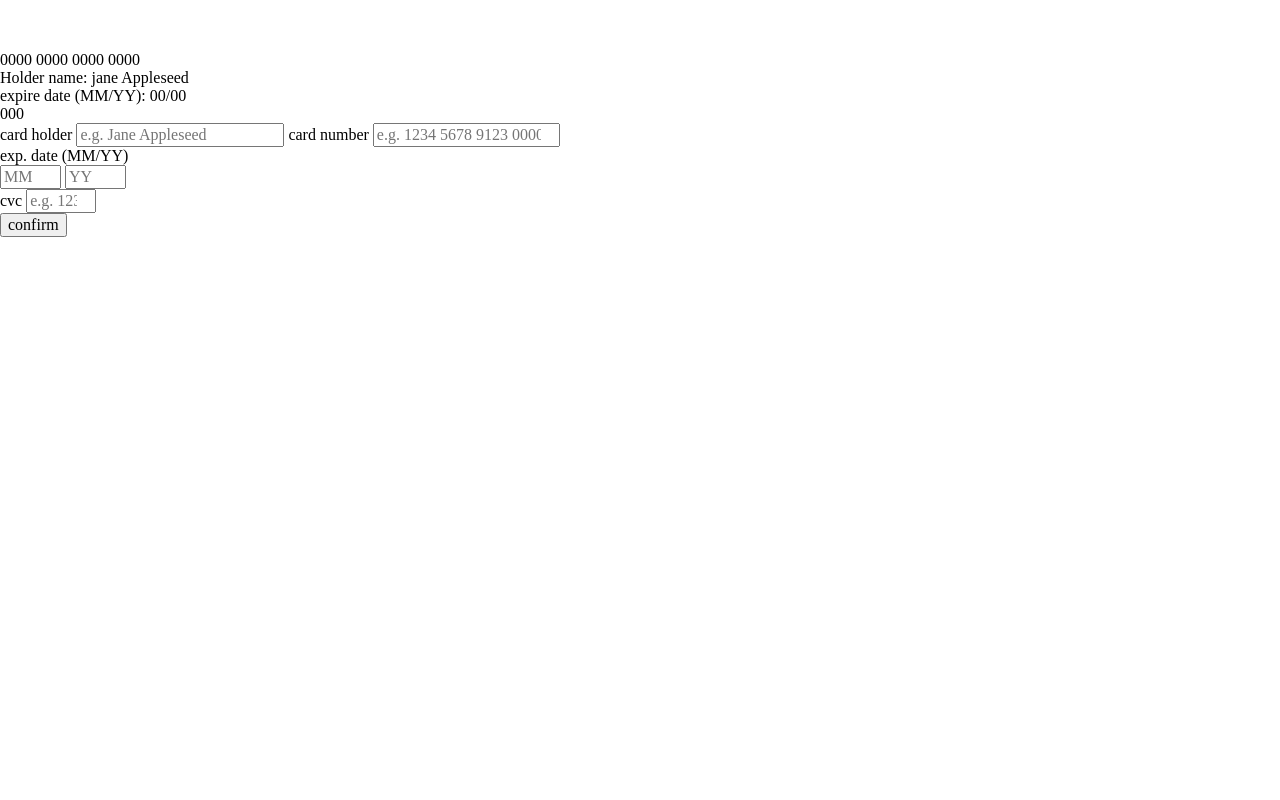
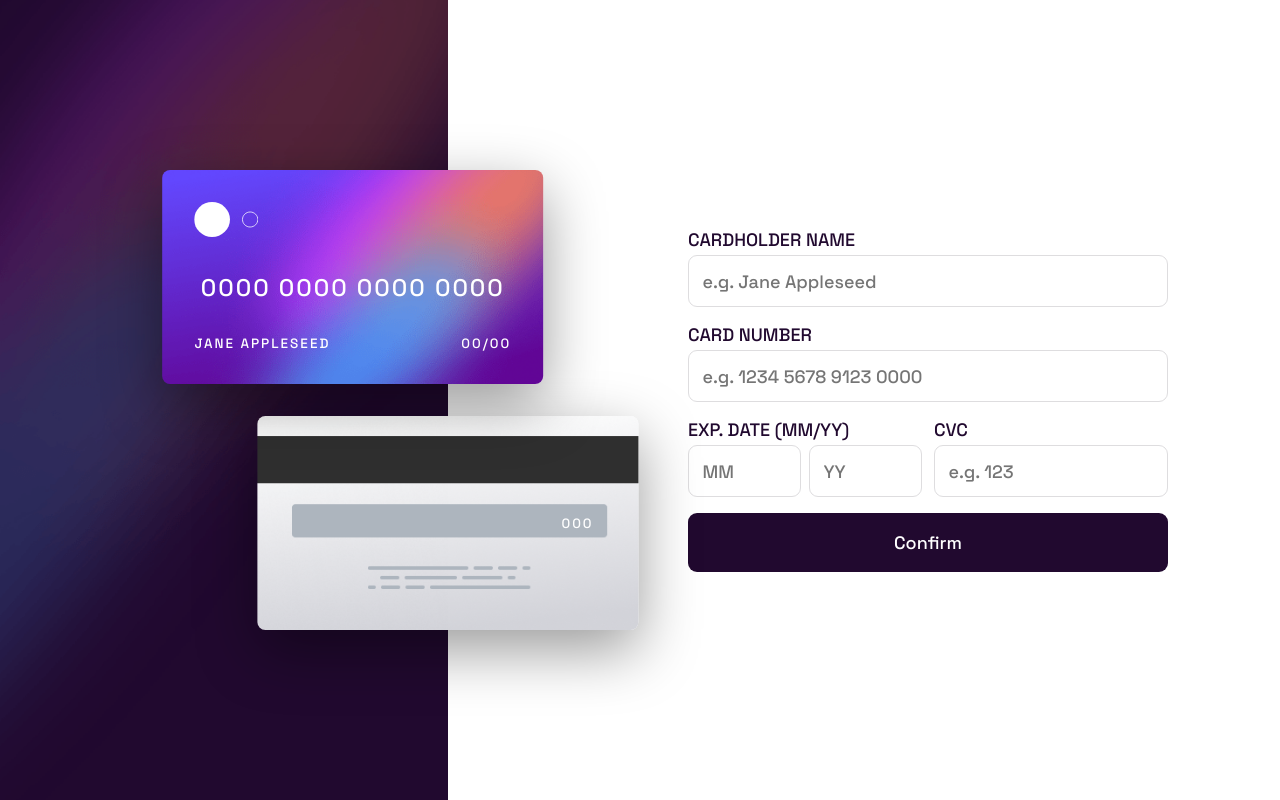
Before and after one commit to mohamedagina/card-details, a plain HTML site: page index.html in a window 1280 px wide. Drawn offline with Linux system fonts and the light colour scheme.

Commit message:
feat: Add component main styles

```diff
--- a/css/style.css
+++ b/css/style.css
@@ -20,8 +20,19 @@ ul {
 
 button,
 input,
-textarea {
+textarea,
+a {
   font: inherit;
+  color: inherit;
+}
+
+button {
+  text-transform: capitalize;
+  cursor: pointer;
+}
+
+input {
+  outline: none;
 }
 
 img {
@@ -37,8 +48,198 @@ img {
   --colors-dark-grayish-violet: hsl(279, 6%, 55%);
   --colors-very-dark-violet: hsl(278, 68%, 11%);
   --gradients-primary: linear-gradient(
-    to-right,
+    to right,
     hsl(249, 99%, 64%),
     hsl(278, 94%, 30%)
   );
 }
+
+body {
+  font: 500 0.875rem 'Space Grotesk', sans-serif;
+  color: var(--colors-very-dark-violet);
+}
+
+/* Utilities */
+.sr-only {
+  border: 0 !important;
+  clip: rect(1px, 1px, 1px, 1px) !important;
+  -webkit-clip-path: inset(50%) !important;
+  clip-path: inset(50%) !important;
+  height: 1px !important;
+  overflow: hidden !important;
+  margin: -1px !important;
+  padding: 0 !important;
+  position: absolute !important;
+  width: 1px !important;
+  white-space: nowrap !important;
+}
+
+.btn-primary {
+  border: none;
+  background-color: var(--colors-very-dark-violet);
+  color: var(--colors-white);
+  padding: 1em 1.5em;
+  border-radius: 0.5em;
+}
+
+.sub-text {
+  font-size: 0.75em;
+}
+
+.flex-container {
+  display: flex;
+  gap: 0.5rem;
+}
+/*-------------*/
+
+/* virtual Card Container */
+
+.vcard-container {
+  display: flex;
+  flex-direction: row-reverse;
+  text-transform: uppercase;
+  letter-spacing: 2px;
+  color: var(--colors-white);
+  background: url('../images/bg-main-mobile.png') no-repeat center/cover;
+  padding: 2rem 1rem 4rem;
+}
+
+.vcard {
+  aspect-ratio: 16/9;
+  width: min(420px, 85%);
+  border-radius: 0.5rem;
+  flex-shrink: 0;
+  box-shadow: 0 20px 60px rgba(0, 0, 0, 0.4);
+}
+
+.vcard.card-front {
+  transform: translate(82%, 58%);
+  display: flex;
+  flex-direction: column;
+  justify-content: flex-end;
+  gap: 1rem;
+  text-align: center;
+  padding: 1.25rem;
+  background: url('../images/bg-card-front.png') no-repeat center/cover;
+}
+
+.vcard.card-back {
+  background: url('../images/bg-card-back.png') no-repeat center/cover;
+}
+
+.vcard .vcard-logo {
+  margin-bottom: auto;
+  width: 20%;
+}
+
+.vcard.card-front .vcard-info {
+  display: flex;
+  justify-content: space-between;
+}
+
+.vcard-number {
+  white-space: nowrap;
+}
+
+.vcard.card-back .vcard-cvc {
+  float: right;
+  position: relative;
+  top: 50%;
+  right: calc(10% + 0.5em);
+  transform: translateY(-50%);
+}
+
+/*---------------*/
+
+/* Form Container */
+
+.form-container {
+  display: grid;
+  place-items: center;
+  padding: 6rem 1.5rem 3rem;
+  flex: 1;
+}
+
+.vcard-form {
+  display: flex;
+  flex-direction: column;
+  gap: 1rem;
+  width: min(480px, 100%);
+}
+
+.vcard-form label {
+  text-transform: uppercase;
+  width: 100%;
+}
+
+.vcard-form label input {
+  width: 100%;
+  margin-top: 0.25rem;
+  padding: 0.75em;
+  border-radius: 0.5em;
+  border: 1px solid var(--colors-light-grayish-violet);
+  transition: border-color 0.3s ease-in-out;
+}
+
+.vcard-form label input:focus {
+  background: linear-gradient(white, white) padding-box,
+    var(--gradients-primary) border-box;
+  border: 1px solid transparent;
+}
+
+.vcard-form .vcard-validation {
+  display: flex;
+  gap: 0.75rem;
+}
+/*----------------*/
+
+@media screen and (min-width: 370px) {
+  body {
+    font-size: 1rem;
+  }
+}
+
+@media screen and (min-width: 480px) and (max-width: 799px),
+  (min-width: 1200px) {
+  body {
+    font-size: 1.125rem;
+  }
+
+  .vcard-number {
+    font-size: 1.5rem;
+  }
+
+  .vcard.card-front {
+    gap: 2rem;
+    padding: 2rem;
+  }
+}
+
+@media screen and (min-width: 800px) {
+  main {
+    display: flex;
+  }
+
+  .vcard-container {
+    flex-direction: column-reverse;
+    align-items: flex-end;
+    justify-content: center;
+    gap: 2rem;
+    background: url('../images/bg-main-desktop.png') no-repeat center/cover;
+    min-height: 100vh;
+    width: 35%;
+    padding: 2rem 0;
+  }
+
+  .vcard.card-front {
+    transform: translate(25%, 0);
+  }
+
+  .vcard.card-back {
+    transform: translateX(50%);
+  }
+
+  .form-container {
+    padding: 1rem 2rem 1rem 10rem;
+  }
+}
--- a/index.html
+++ b/index.html
@@ -30,27 +30,31 @@
   </head>
   <body>
     <main>
-      <div class="vcard-container container">
-        <article class="vcard card-face">
+      <div class="vcard-container">
+        <article class="vcard card-back">
+          <p class="vcard-cvc sub-text">
+            <span class="sr-only">card cvc: </span>000
+          </p>
+        </article>
+
+        <article class="vcard card-front">
           <img class="vcard-logo" src="images/card-logo.svg" alt="" />
 
-          <div class="vcard-number">0000 0000 0000 0000</div>
+          <div class="vcard-number">
+            <span class="sr-only">card number: </span>0000 0000 0000 0000
+          </div>
 
-          <div class="vcard-info">
-            <p><span class="sr-only">Holder name: </span>jane Appleseed</p>
+          <div class="vcard-info sub-text">
+            <p><span class="sr-only">holder name: </span>jane Appleseed</p>
             <p><span class="sr-only">expire date (MM/YY): </span>00/00</p>
           </div>
         </article>
-
-        <article class="vcard card-back">
-          <p class="vcard-cvc">000</p>
-        </article>
       </div>
 
-      <div class="form-container container">
+      <div class="form-container">
         <form class="vcard-form">
           <label for="card-holder"
-            >card holder
+            >cardholder name
             <input
               id="card-holder"
               type="text"
```
